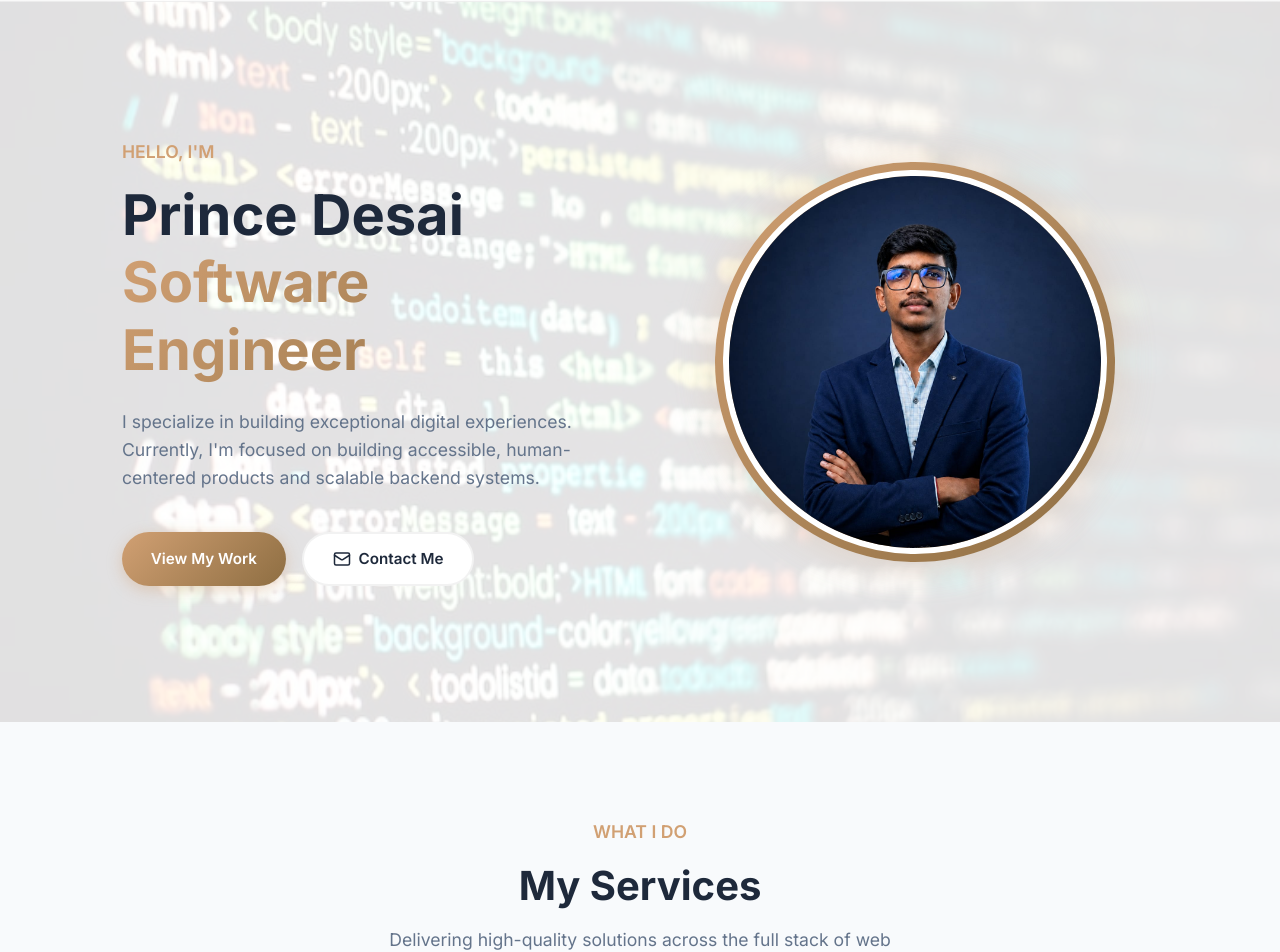
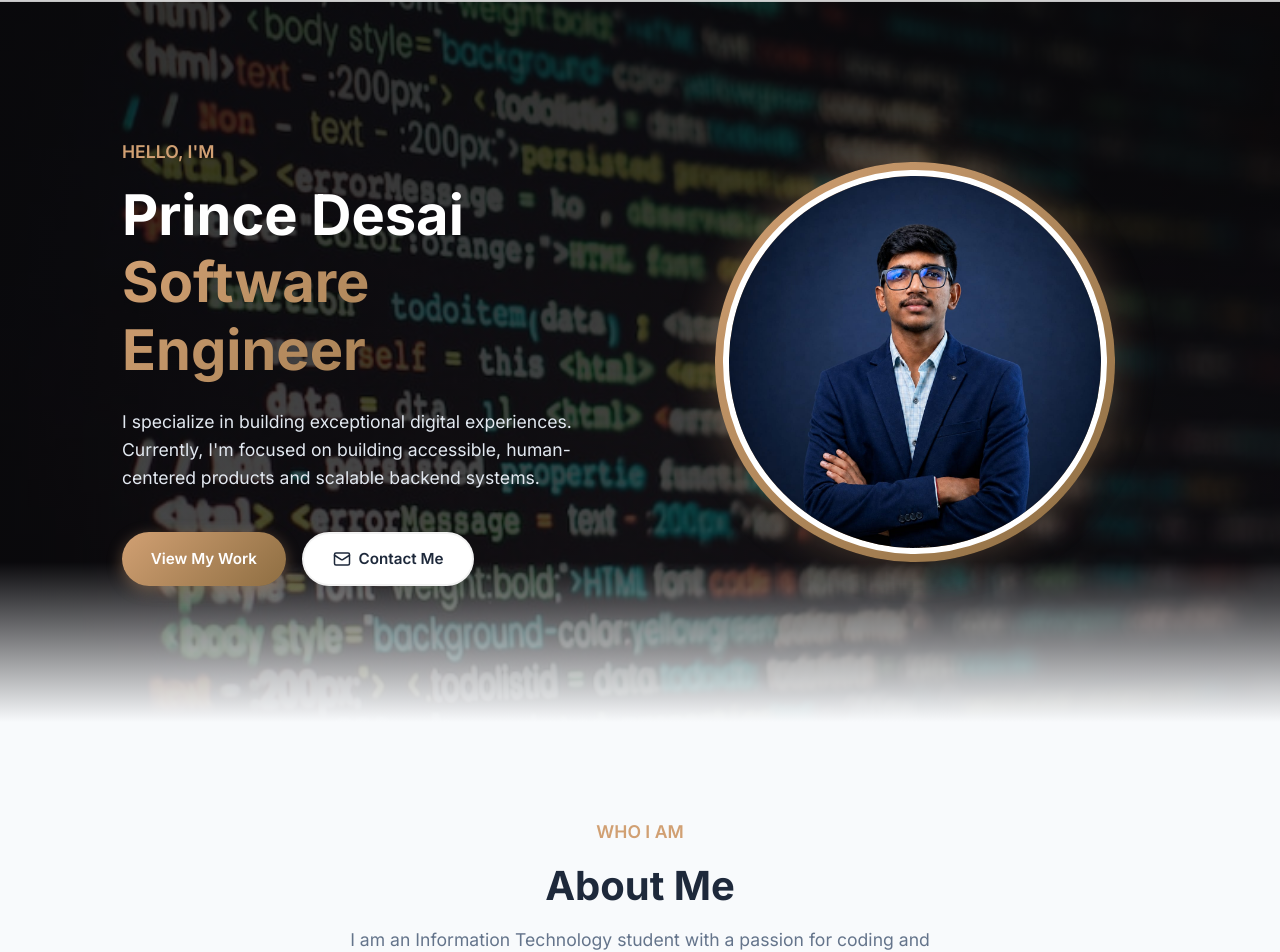
Before and after one commit to 12402080501047/Personal-Portfolio, a React app in the folder frontend/: page / in a window 1280 px wide. Shown: the part 78-1030 px from the top of the page. Built offline with nearby package versions, Linux system fonts and the light colour scheme; no server answers; the HTML template or start-up script is replaced by a standard one.

Commit message:
feat: initialize personal portfolio frontend with react app and basic styles

```diff
--- a/frontend/src/App.jsx
+++ b/frontend/src/App.jsx
@@ -62,7 +62,7 @@ function App() {
           <div className="logo text-gradient">Portfolio</div>
           <ul className="nav-links">
             <li><a href="#about" className="nav-link active">Home</a></li>
-            <li><a href="#services" className="nav-link">Services</a></li>
+            <li><a href="#services" className="nav-link">About Me</a></li>
             <li><a href="#experience" className="nav-link">Experience</a></li>
             <li><a href="#projects" className="nav-link">Projects</a></li>
             <li><a href="#contact" className="nav-link">Contact</a></li>
@@ -105,10 +105,10 @@ function App() {
       <section className="section" id="services">
         <div className="container">
           <div className="section-header animate-fade-in-up">
-            <span className="hero-subtitle">WHAT I DO</span>
-            <h2 className="section-title">My Services</h2>
+            <span className="hero-subtitle">WHO I AM</span>
+            <h2 className="section-title">About Me</h2>
             <p className="section-subtitle">
-              Delivering high-quality solutions across the full stack of web development.
+              I am an Information Technology student with a passion for coding and learning new technologies. Always eager to build projects and improve my skills.
             </p>
           </div>
 
--- a/frontend/src/index.css
+++ b/frontend/src/index.css
@@ -258,7 +258,12 @@ a:hover {
   content: '';
   position: absolute;
   inset: 0;
-  background: rgba(255, 255, 255, 0.88); /* Light overlay for a faint transparent background effect */
+  background: linear-gradient(
+    to bottom,
+    rgba(10, 10, 12, 0.85) 0%,
+    rgba(10, 10, 12, 0.75) 80%,
+    var(--bg-main) 100%
+  );
   z-index: 0;
 }
 
@@ -285,12 +290,12 @@ a:hover {
 .hero-title {
   font-size: 3.5rem;
   margin-bottom: 1.5rem;
-  color: var(--text-primary);
+  color: #ffffff;
 }
 
 .hero-desc {
   font-size: 1.1rem;
-  color: var(--text-secondary);
+  color: #e2e8f0;
   margin-bottom: 2.5rem;
 }
 
```
